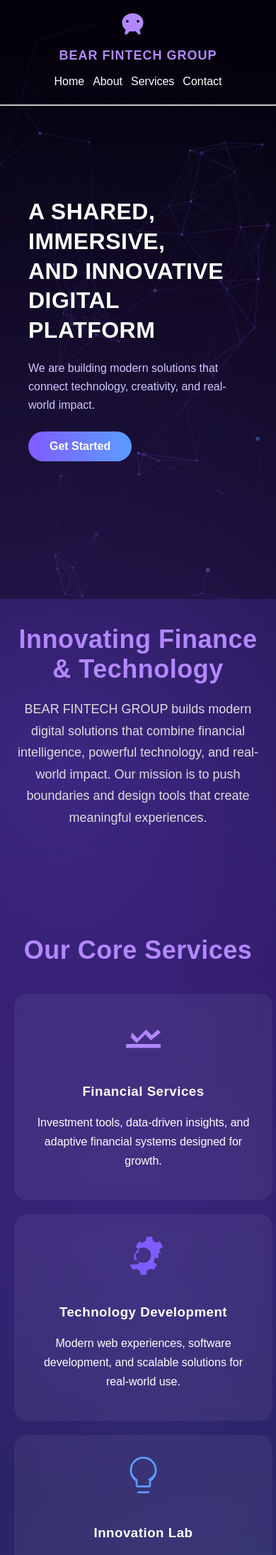
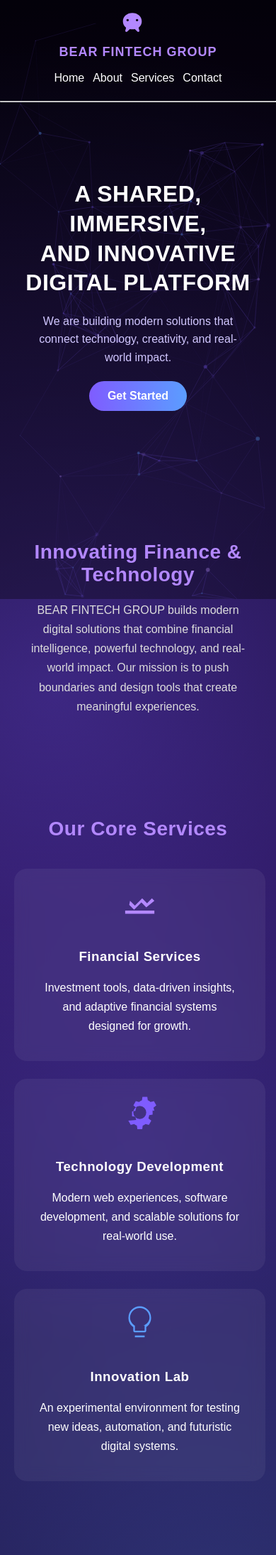
Before and after one commit to bearfintechgroup-dot/startup_website, a Flask app: page / in a window 390 px wide. Shown: the top 2191 px of the page at 71% size. Run offline with Flask 3, Linux system fonts and the light colour scheme.

Commit message:
Added full responsive design

```diff
--- a/static/css/style.css
+++ b/static/css/style.css
@@ -505,3 +505,165 @@ section p {
         font-size: 16px;
     }
 }
+/* ==========================================
+   FULL RESPONSIVE DESIGN — MOBILE FIRST
+   ========================================== */
+
+@media (max-width: 768px) {
+
+    /* ===== NAVBAR ===== */
+    .navbar {
+        display: flex;
+        flex-direction: column;
+        justify-content: center;
+        align-items: center;
+        padding: 15px 20px;
+        gap: 12px;
+    }
+
+    .nav-left {
+        display: flex;
+        flex-direction: column;
+        align-items: center;
+        gap: 8px;
+    }
+
+    .nav-logo {
+        width: 40px;
+        height: 40px;
+    }
+
+    .brand-name {
+        font-size: 18px;
+        text-align: center;
+    }
+
+    .nav-links {
+        display: flex;
+        flex-wrap: wrap;
+        justify-content: center;
+        gap: 12px;
+        margin-top: 5px;
+    }
+
+    .nav-links a {
+        font-size: 16px;
+        margin: 0;
+    }
+
+
+
+    /* ===== HERO SECTION ===== */
+    .hero {
+        height: auto;
+        padding: 80px 20px 60px 20px;
+        text-align: center;
+    }
+
+    .hero-content {
+        text-align: center;
+        padding: 0;
+    }
+
+    .hero h1 {
+        font-size: 32px;
+        line-height: 1.3;
+    }
+
+    .hero p {
+        font-size: 16px;
+        margin: 0 auto;
+        max-width: 90%;
+    }
+
+    .hero-button {
+        margin-top: 20px;
+        display: inline-block;
+        padding: 12px 26px;
+        font-size: 16px;
+    }
+
+
+
+    /* ===== GENERAL SECTIONS ===== */
+    section {
+        padding: 40px 20px;
+    }
+
+    .about-section h2,
+    .services-section h2,
+    .why-section h2,
+    .cta-section h2 {
+        font-size: 28px;
+    }
+
+    .about-section p,
+    .services-section p,
+    .why-section p {
+        font-size: 16px;
+        max-width: 90%;
+    }
+
+
+
+    /* ===== SERVICES GRID ===== */
+    .services-grid {
+        flex-direction: column;
+        gap: 25px;
+    }
+
+    .service-card {
+        width: 90%;
+        margin: 0 auto;
+        padding: 20px;
+    }
+
+    .service-icon {
+        width: 55px;
+        height: 55px;
+    }
+
+
+
+    /* ===== WHY CHOOSE US ===== */
+    .why-grid {
+        flex-direction: column;
+        gap: 20px;
+    }
+
+    .why-item {
+        width: 90%;
+        margin: 0 auto;
+        padding: 18px;
+    }
+
+    .why-item h4 {
+        font-size: 20px;
+    }
+
+    .why-item p {
+        font-size: 15px;
+    }
+
+
+
+    /* ===== CTA SECTION ===== */
+    .cta-section {
+        padding: 50px 20px;
+        margin-top: 60px;
+        border-radius: 16px;
+    }
+
+    .cta-section h2 {
+        font-size: 28px;
+    }
+
+    .cta-section p {
+        font-size: 16px;
+    }
+
+    .cta-button {
+        padding: 10px 24px;
+        font-size: 16px;
+    }
+}
```
